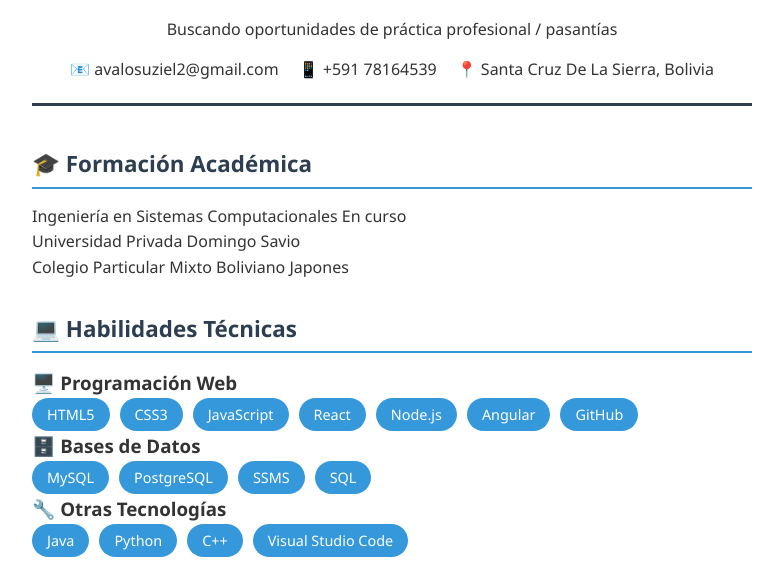
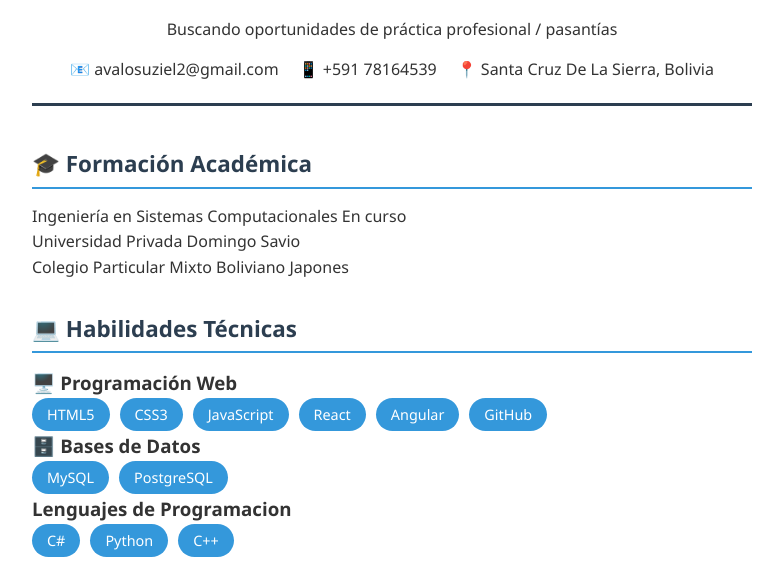
Before and after one commit to git99UAP/CV, a plain HTML site: page index.html in a window 1280 px wide. Shown: the part 168-752 px from the top of the page, without its empty margins (248-1031 px from the left). Drawn offline with Linux system fonts and the light colour scheme.

Commit message:
Update index.html

```diff
--- a/index.html
+++ b/index.html
@@ -166,7 +166,6 @@
                     <span class="skill-tag">CSS3</span>
                     <span class="skill-tag">JavaScript</span>
                     <span class="skill-tag">React</span>
-                    <span class="skill-tag">Node.js</span>
                     <span class="skill-tag">Angular</span>
                     <span class="skill-tag">GitHub</span>
                 </div>
@@ -177,18 +176,15 @@
                 <div class="skills">
                     <span class="skill-tag">MySQL</span>
                     <span class="skill-tag">PostgreSQL</span>
-                    <span class="skill-tag">SSMS</span>
-                    <span class="skill-tag">SQL</span>
                 </div>
             </div>
 
             <div class="skill-category">
-                <h3>🔧 Otras Tecnologías</h3>
+                <h3>Lenguajes de Programacion</h3>
                 <div class="skills">
-                    <span class="skill-tag">Java</span>
+                    <span class="skill-tag">C#</span>
                     <span class="skill-tag">Python</span>
                     <span class="skill-tag">C++</span>
-                    <span class="skill-tag">Visual Studio Code</span>
                 </div>
             </div>
         </section>
```
